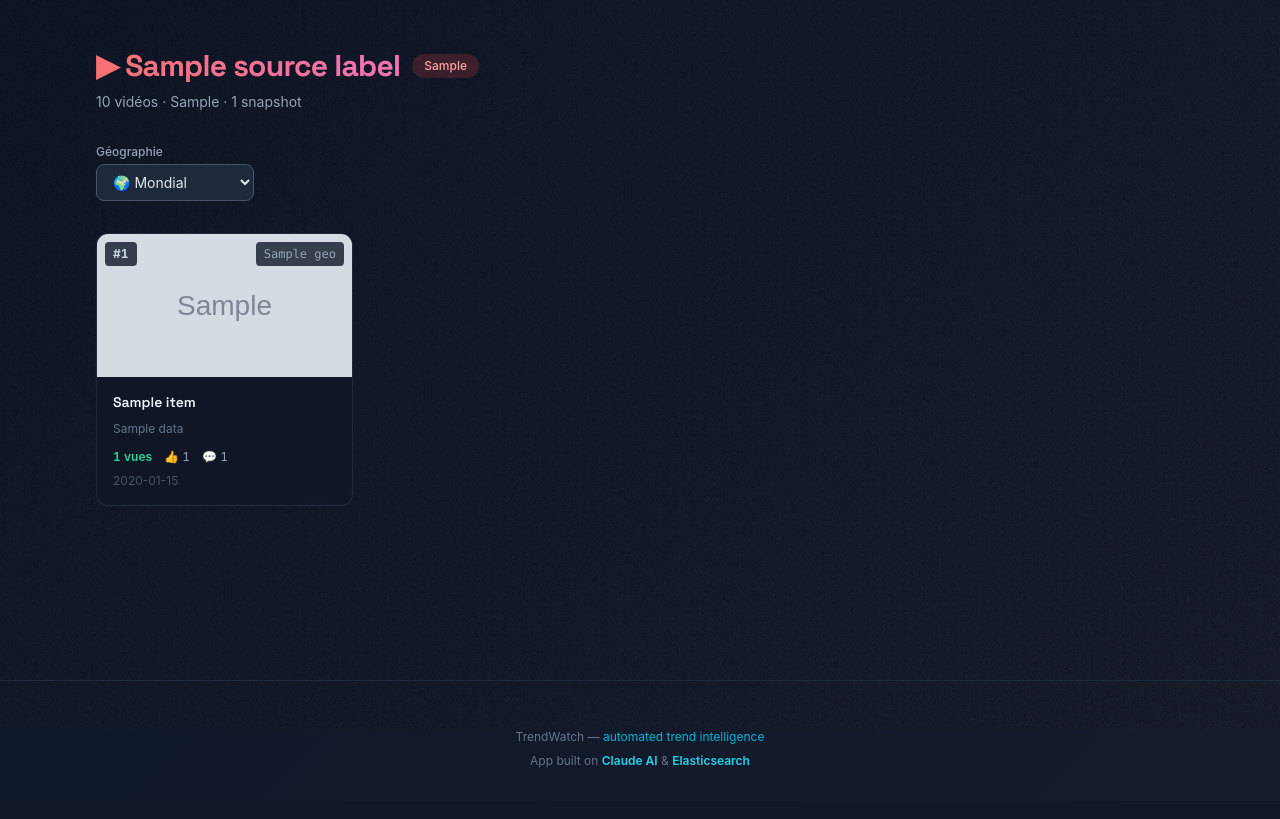
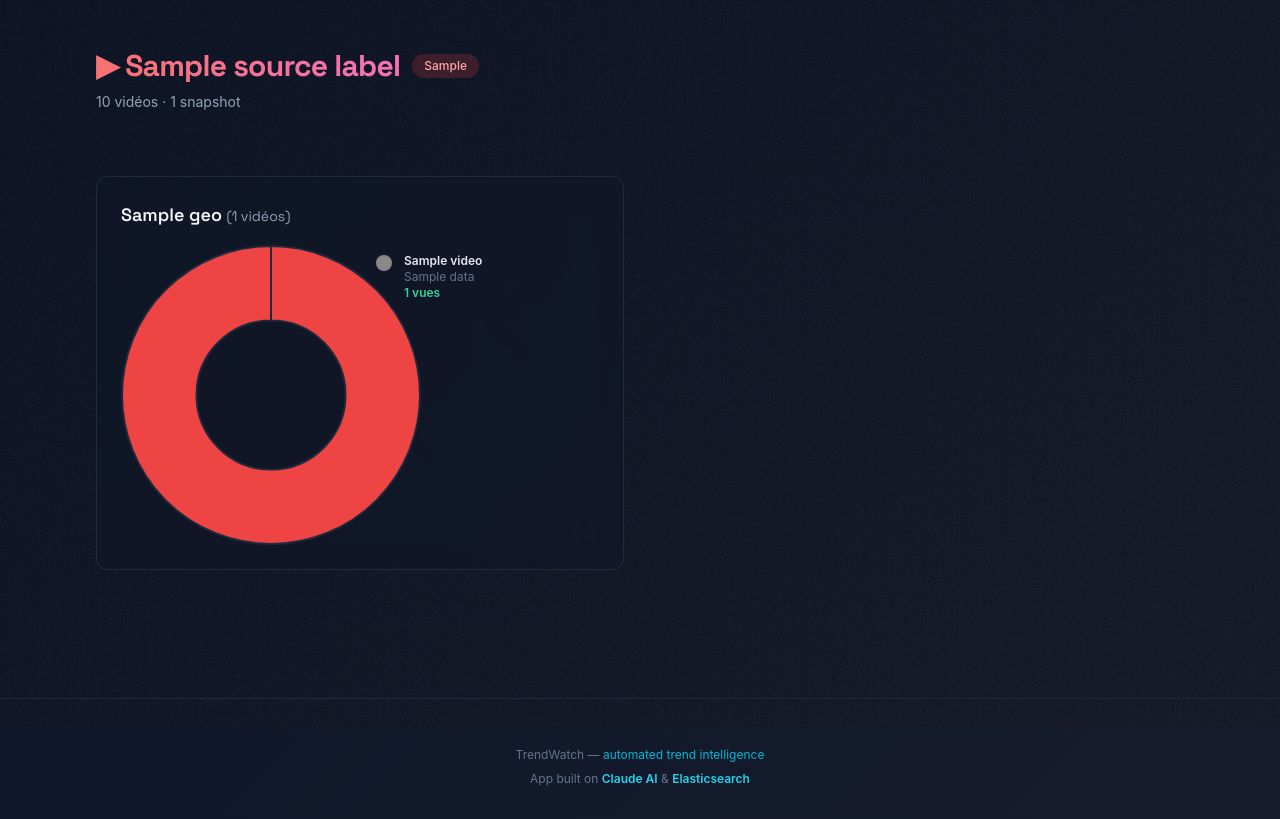
Before and after one commit to Fatom2k/Trendwatch, a FastAPI app: template web/templates/viz/youtube_viral.html in a window 1280 px wide. Shown: the part 71-890 px from the top of the page. Before the commit the page ends 839 px from the top, so only its background shows below. Run offline with FastAPI, Linux system fonts and the light colour scheme; the template is opened without the code that fills it: most values are stand-ins (such as "Sample title", 1, 10 or a date in 2020); grey boxes marked "Sample" are stand-in pictures; parts of the project's set-up code (start-up, migrations or seed data) failed here and were passed over; some libraries are stand-ins or nearby versions.

Commit message:
feat: YouTube donut charts on dashboard with geo deduplication
- Replace line chart cards with donut charts grouped by country (WW/FR/…)
- Exclude WW videos from country-specific donuts (local-only content)
- Pin badge (📍FR, 📍US…) on WW legend entries that also appear in a country feed
- WW and FR cards sorted first, remaining geos alphabetically
- Reduce donut canvas size so legend no longer overlaps
- Remove youtube_viral from line-chart grid (handled by donuts only)
- viz/youtube_viral.html: dedicated page also switched to donut layout

Co-Authored-By: Claude Haiku 4.5 <noreply@anthropic.com>

```diff
--- a/web/routes/trends.py
+++ b/web/routes/trends.py
@@ -41,6 +41,8 @@ def _group_by_source_category(trends: List[dict]) -> dict:
 
     for trend in trends:
         source = trend.get("_data_source", "unknown")
+        if source == "youtube_viral":
+            continue
         category = trend.get("_data_category", "unknown")
         key = f"{source}_{category}"
 
@@ -64,6 +66,76 @@ def _group_by_source_category(trends: List[dict]) -> dict:
     return grouped
 
 
+def _prepare_youtube_by_geo(trends: List[dict]) -> dict:
+    """Group YouTube trends by country (geo) for donut visualization.
+
+    Non-WW groups have entries that appear in the WW group removed so that
+    country-specific donuts show truly local content only.
+    """
+    youtube_trends = [t for t in trends if t.get("_data_source") == "youtube_viral"]
+
+    if not youtube_trends:
+        return {}
+
+    by_geo: dict = {}
+    for trend in youtube_trends:
+        geo = trend.get("_geo") or "WW"
+        if geo not in by_geo:
+            by_geo[geo] = []
+        by_geo[geo].append(trend)
+
+    # Build index: video_id → set of country geos where it appears (non-WW)
+    country_appearance: dict = {}
+    for geo, items in by_geo.items():
+        if geo in ("WW", ""):
+            continue
+        for item in items:
+            vid = (item.get("data") or {}).get("video_id")
+            if vid:
+                country_appearance.setdefault(vid, set()).add(geo)
+
+    # Build the set of video_ids present in the worldwide group
+    ww_ids: set = set()
+    for geo_key in ("WW", ""):
+        for item in by_geo.get(geo_key, []):
+            vid = (item.get("data") or {}).get("video_id")
+            if vid:
+                ww_ids.add(vid)
+
+    def _view_count(t: dict) -> int:
+        return t.get("data", {}).get("view_count", 0) if isinstance(t.get("data"), dict) else 0
+
+    for geo in list(by_geo.keys()):
+        group = by_geo[geo]
+        # For country-specific groups, exclude videos already in WW
+        if geo not in ("WW", ""):
+            group = [
+                t for t in group
+                if (t.get("data") or {}).get("video_id") not in ww_ids
+            ]
+        group.sort(key=_view_count, reverse=True)
+        by_geo[geo] = group[:10]
+        # Drop the group entirely if it has no unique content
+        if not by_geo[geo]:
+            del by_geo[geo]
+
+    # Annotate WW items with the country geos where they also appear
+    for geo_key in ("WW", ""):
+        for item in by_geo.get(geo_key, []):
+            vid = (item.get("data") or {}).get("video_id")
+            item["_also_in"] = sorted(country_appearance.get(vid, set()))
+
+    # Return ordered dict: WW/FR first, then remaining geos alphabetically
+    priority = ["", "WW", "FR"]
+    ordered: dict = {}
+    for key in priority:
+        if key in by_geo:
+            ordered[key] = by_geo[key]
+    for key in sorted(k for k in by_geo if k not in priority):
+        ordered[key] = by_geo[key]
+    return ordered
+
+
 @router.get("/")
 async def dashboard(request: Request):
     redirect = login_required(request)
@@ -74,24 +146,33 @@ async def dashboard(request: Request):
     is_admin = user.get("role") == "admin"
 
     grouped_data: dict = {}
+    youtube_by_geo: dict = {}
     store = _get_store()
     if store:
         try:
             # Fetch all trends (or reasonable limit like 1000)
             all_trends = store.search(size=1000)
             grouped_data = _group_by_source_category(all_trends)
+            youtube_by_geo = _prepare_youtube_by_geo(all_trends)
         except Exception as exc:  # noqa: BLE001
             logger.warning("Erreur fetch tendances : %s", exc)
+
+    donut_colors = [
+        "#ef4444", "#f97316", "#eab308", "#22c55e", "#06b6d4",
+        "#3b82f6", "#8b5cf6", "#ec4899", "#f43f5e", "#14b8a6"
+    ]
 
     return templates.TemplateResponse(
         request,
         "dashboard.html",
         {
-            "request":      request,
-            "user":         user,
-            "is_admin":     is_admin,
-            "grouped_data": grouped_data,
-            "flash":        request.session.pop("flash", None),
+            "request":         request,
+            "user":            user,
+            "is_admin":        is_admin,
+            "grouped_data":    grouped_data,
+            "youtube_by_geo":  youtube_by_geo,
+            "donut_colors":    donut_colors,
+            "flash":           request.session.pop("flash", None),
         },
     )
 
--- a/web/templates/viz/youtube_viral.html
+++ b/web/templates/viz/youtube_viral.html
@@ -2,6 +2,8 @@
 {% block title %}{{ source_label }} — TrendWatch{% endblock %}
 
 {% block content %}
+<script src="https://cdn.jsdelivr.net/npm/chart.js"></script>
+
 <!-- Header -->
 <div class="mb-8">
   <div class="flex items-center gap-3 mb-2">
@@ -14,7 +16,6 @@
   </div>
   <p class="text-slate-400 text-sm">
     {{ total }} vidéo{% if total != 1 %}s{% endif %}
-    {% if active_geo %} · {{ active_geo }}{% else %} · Mondial{% endif %}
     {% if snapshot_dates %} · {{ snapshot_dates | length }} snapshot{% if snapshot_dates | length != 1 %}s{% endif %}{% endif %}
   </p>
 </div>
@@ -23,19 +24,6 @@
 <form method="get" action="/data" class="mb-8 flex flex-wrap gap-3 items-end">
   <input type="hidden" name="source"   value="{{ active_source }}" />
   <input type="hidden" name="category" value="{{ active_category }}" />
-
-  <!-- Geo -->
-  <div>
-    <label class="block text-xs text-slate-400 mb-1 font-medium">Géographie</label>
-    <select name="geo" onchange="this.form.submit()"
-            class="bg-slate-800 border border-slate-600 text-slate-200 text-sm rounded-lg px-3 py-2 focus:ring-1 focus:ring-red-500 focus:border-red-500">
-      <option value=""  {% if not active_geo %}selected{% endif %}>🌍 Mondial</option>
-      <option value="FR" {% if active_geo == "FR" %}selected{% endif %}>🇫🇷 France</option>
-      <option value="US" {% if active_geo == "US" %}selected{% endif %}>🇺🇸 États-Unis</option>
-      <option value="GB" {% if active_geo == "GB" %}selected{% endif %}>🇬🇧 Royaume-Uni</option>
-      <option value="DE" {% if active_geo == "DE" %}selected{% endif %}>🇩🇪 Allemagne</option>
-    </select>
-  </div>
 
   <!-- Snapshot selector (client-side filter) -->
   {% if snapshot_dates | length > 1 %}
@@ -57,6 +45,7 @@
     <select name="geo" id="fetch-geo-header"
             class="bg-slate-800 border border-slate-600 text-slate-200 text-sm rounded-lg px-3 py-2">
       <option value="FR">🇫🇷 France</option>
+      <option value="US">🇺🇸 États-Unis</option>
       <option value="">🌍 Mondial</option>
     </select>
     <button type="button" onclick="triggerFetch()"
@@ -70,95 +59,50 @@
 <!-- Status message for fetch -->
 <div id="fetch-message" class="mb-6 hidden"></div>
 
-<!-- Cards Grid -->
-{% if items %}
-<div id="cards-grid" class="grid grid-cols-1 sm:grid-cols-2 lg:grid-cols-3 xl:grid-cols-4 gap-5">
-  {% for item in items %}
-  {% set video_id = item.data.video_id if item.data else "" %}
-  {% set snap = item._snapshot_at[:10] if item._snapshot_at else "" %}
-  <a href="https://www.youtube.com/watch?v={{ video_id }}"
-     target="_blank" rel="noopener noreferrer"
-     class="card-item group relative flex flex-col rounded-xl overflow-hidden
-            bg-slate-900/40 backdrop-blur-md border border-slate-700/50
-            hover:border-red-500/40 transition duration-300"
-     data-snapshot="{{ snap }}">
+<!-- Donut Charts Grid -->
+{% if top_by_geo %}
+<div id="charts-grid" class="grid grid-cols-1 lg:grid-cols-2 gap-8">
+  {% for geo, videos in top_by_geo.items() | sort %}
+  <div class="bg-slate-900/40 backdrop-blur-md border border-slate-700/50 rounded-xl p-6">
+    <!-- Country Header -->
+    <h3 class="text-lg font-semibold text-slate-100 mb-4">
+      {% if geo == "WW" %}🌍 Mondial{% elif geo == "FR" %}🇫🇷 France{% elif geo == "US" %}🇺🇸 États-Unis{% elif geo == "GB" %}🇬🇧 Royaume-Uni{% elif geo == "DE" %}🇩🇪 Allemagne{% else %}{{ geo }}{% endif %}
+      <span class="text-sm font-normal text-slate-400">({{ videos | length }} vidéos)</span>
+    </h3>
 
-    <!-- Rank badge -->
-    <div class="absolute top-2 left-2 z-10 text-xs font-bold px-2 py-1 rounded
-                bg-slate-900/80 text-slate-300 tabular-nums">
-      #{{ loop.index }}
-    </div>
+    <div class="flex gap-6">
+      <!-- Chart -->
+      <div class="flex-1 min-w-0">
+        <canvas id="chart-{{ geo }}" class="max-w-xs mx-auto"></canvas>
+      </div>
 
-    <!-- Geo badge -->
-    <div class="absolute top-2 right-2 z-10 text-xs px-2 py-1 rounded
-                bg-slate-900/80 text-slate-400 font-mono">
-      {{ item._geo or "WW" }}
-    </div>
-
-    <!-- Thumbnail -->
-    {% if item.data and item.data.thumbnail_url %}
-    <div class="relative overflow-hidden bg-slate-800 aspect-video">
-      <img src="{{ item.data.thumbnail_url }}"
-           alt="{{ item.title }}"
-           class="w-full h-full object-cover group-hover:scale-105 transition duration-500"
-           loading="lazy" />
-      <!-- Play overlay -->
-      <div class="absolute inset-0 flex items-center justify-center
-                  bg-black/0 group-hover:bg-black/30 transition duration-300">
-        <div class="w-12 h-12 rounded-full bg-red-600/90 flex items-center justify-center
-                    opacity-0 group-hover:opacity-100 transition duration-300 translate-y-2 group-hover:translate-y-0">
-          <span class="text-white text-lg ml-1">▶</span>
+      <!-- Legend -->
+      <div class="flex-1 overflow-y-auto max-h-96 pr-2">
+        <div class="space-y-2">
+          {% for video in videos %}
+          <a href="https://www.youtube.com/watch?v={{ video.data.video_id if video.data else '' }}"
+             target="_blank" rel="noopener noreferrer"
+             class="flex gap-3 p-2 rounded-lg hover:bg-slate-800/50 transition group cursor-pointer">
+            <div class="flex-shrink-0 w-4 h-4 rounded-full mt-0.5" style="background-color: {{ colors[loop.index0 % colors|length] }}"></div>
+            <div class="min-w-0 flex-1">
+              <p class="text-xs font-semibold text-slate-200 group-hover:text-red-300 line-clamp-2 transition">
+                {{ video.title | default("Sans titre") }}
+              </p>
+              {% if video.data and video.data.channel_title %}
+              <p class="text-xs text-slate-500 truncate">{{ video.data.channel_title }}</p>
+              {% endif %}
+              {% if video.data and video.data.view_count %}
+              <p class="text-xs text-emerald-400 font-semibold">
+                {{ "{:,}".format(video.data.view_count | int) }} vues
+              </p>
+              {% endif %}
+            </div>
+          </a>
+          {% endfor %}
         </div>
       </div>
     </div>
-    {% else %}
-    <div class="aspect-video bg-slate-800 flex items-center justify-center text-slate-600">
-      <span class="text-4xl">▶</span>
-    </div>
-    {% endif %}
-
-    <!-- Content -->
-    <div class="flex flex-col flex-1 p-4">
-      <!-- Title -->
-      <h3 class="text-sm font-semibold text-slate-100 group-hover:text-red-300 transition
-                 line-clamp-2 mb-2 leading-snug">
-        {{ item.title | default("Sans titre") }}
-      </h3>
-
-      <!-- Channel -->
-      {% if item.data and item.data.channel_title %}
-      <p class="text-xs text-slate-500 mb-3 truncate">
-        {{ item.data.channel_title }}
-      </p>
-      {% endif %}
-
-      <!-- Stats -->
-      {% if item.data %}
-      <div class="mt-auto flex flex-wrap gap-x-3 gap-y-1 text-xs">
-        {% if item.data.view_count is defined %}
-        <span class="text-emerald-400 font-semibold tabular-nums">
-          {{ "{:,}".format(item.data.view_count | int) }} vues
-        </span>
-        {% endif %}
-        {% if item.data.like_count is defined and item.data.like_count %}
-        <span class="text-slate-400 tabular-nums">
-          👍 {{ "{:,}".format(item.data.like_count | int) }}
-        </span>
-        {% endif %}
-        {% if item.data.comment_count is defined and item.data.comment_count %}
-        <span class="text-slate-400 tabular-nums">
-          💬 {{ "{:,}".format(item.data.comment_count | int) }}
-        </span>
-        {% endif %}
-      </div>
-      {% endif %}
-
-      <!-- Snapshot date -->
-      {% if snap %}
-      <p class="text-xs text-slate-600 mt-2">{{ snap }}</p>
-      {% endif %}
-    </div>
-  </a>
+  </div>
   {% endfor %}
 </div>
 
@@ -189,22 +133,64 @@
 {% endif %}
 
 <script>
-  // -----------------------------------------------------------------------
-  // Client-side snapshot filter
-  // -----------------------------------------------------------------------
-  const snapshotFilter = document.getElementById('snapshot-filter');
-  if (snapshotFilter) {
-    snapshotFilter.addEventListener('change', () => {
-      const selected = snapshotFilter.value;
-      document.querySelectorAll('.card-item').forEach(card => {
-        if (!selected || card.dataset.snapshot === selected) {
-          card.style.display = '';
-        } else {
-          card.style.display = 'none';
+  // Color palette for charts
+  const colors = [
+    '#ef4444', '#f97316', '#eab308', '#22c55e', '#06b6d4',
+    '#3b82f6', '#8b5cf6', '#ec4899', '#f43f5e', '#14b8a6'
+  ];
+
+  // Chart data from template context
+  const chartDataByGeo = {
+    {% for geo, videos in top_by_geo.items() %}
+    '{{ geo }}': {
+      labels: [
+        {% for video in videos %}
+        '{{ video.title | replace("'", "\\'") | default("Sans titre") }}'{% if not loop.last %},{% endif %}
+        {% endfor %}
+      ],
+      data: [
+        {% for video in videos %}
+        {{ video.data.view_count if video.data and video.data.view_count else 0 }}{% if not loop.last %},{% endif %}
+        {% endfor %}
+      ]
+    }{% if not loop.last %},{% endif %}
+    {% endfor %}
+  };
+
+  // Initialize charts
+  Object.entries(chartDataByGeo).forEach(([geo, data]) => {
+    const ctx = document.getElementById(`chart-${geo}`);
+    if (ctx) {
+      new Chart(ctx, {
+        type: 'doughnut',
+        data: {
+          labels: data.labels,
+          datasets: [{
+            data: data.data,
+            backgroundColor: colors,
+            borderColor: '#1e293b',
+            borderWidth: 2
+          }]
+        },
+        options: {
+          responsive: true,
+          maintainAspectRatio: true,
+          plugins: {
+            legend: {
+              display: false
+            },
+            tooltip: {
+              callbacks: {
+                label: function(context) {
+                  return context.label + ': ' + context.parsed + ' vues';
+                }
+              }
+            }
+          }
         }
       });
-    });
-  }
+    }
+  });
 
   // -----------------------------------------------------------------------
   // Quick fetch trigger
@@ -235,7 +221,7 @@
           msgDiv.innerHTML = `
             <div class="p-4 bg-emerald-500/10 border border-emerald-500/30 rounded-lg text-emerald-300 text-sm">
               ✅ ${data.message} — Quota utilisé : ${data.quota_used} unités
-              <a href="/data?source=youtube_viral&geo=${geo}" class="ml-3 underline hover:text-emerald-200">Voir les données →</a>
+              <a href="/data?source=youtube_viral" class="ml-3 underline hover:text-emerald-200">Voir les données →</a>
             </div>`;
         } else {
           msgDiv.innerHTML = `
```
Also changed, not shown: visualizers/youtube_viral.py (+27 -0 lines), web/templates/dashboard.html (+105 -0 lines).
